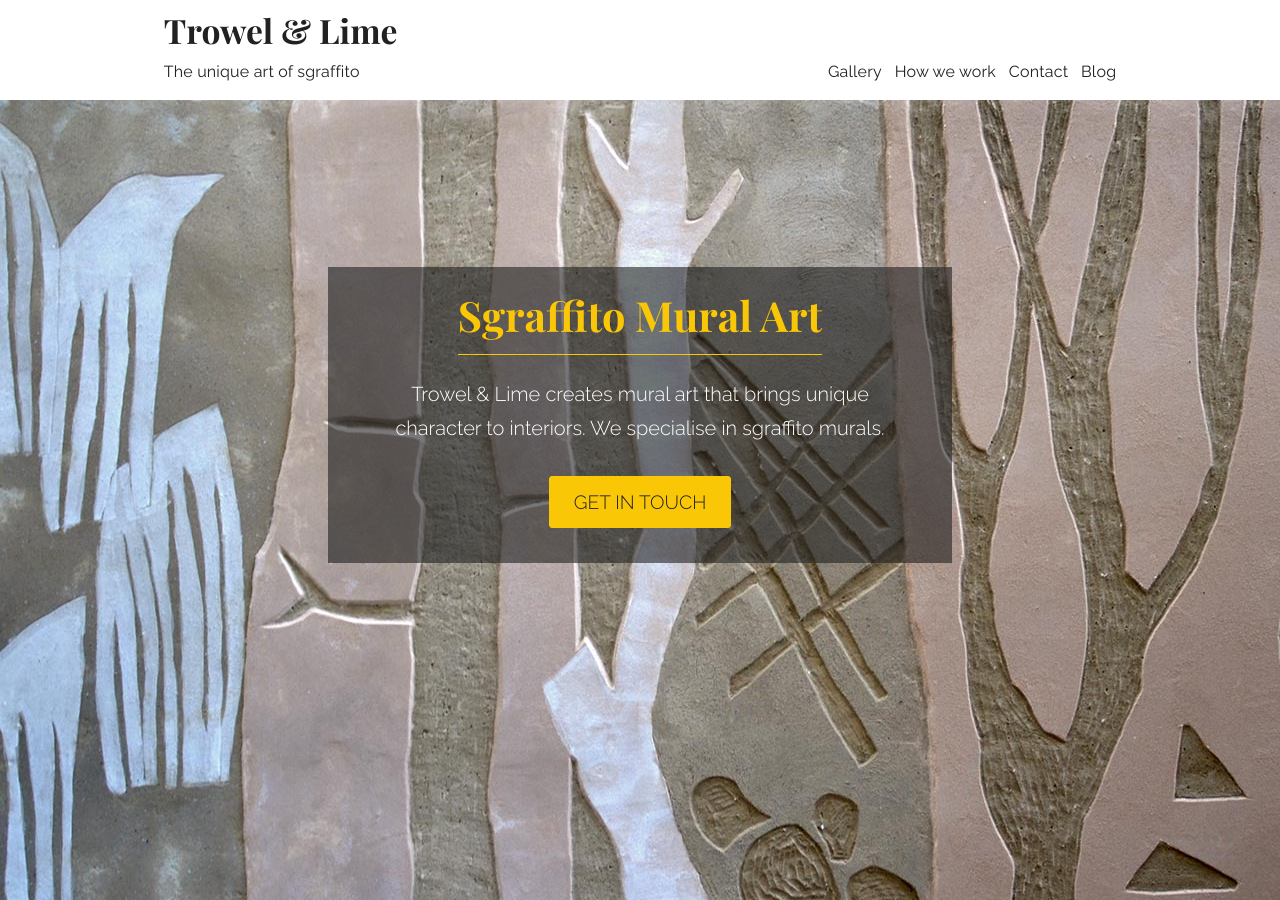
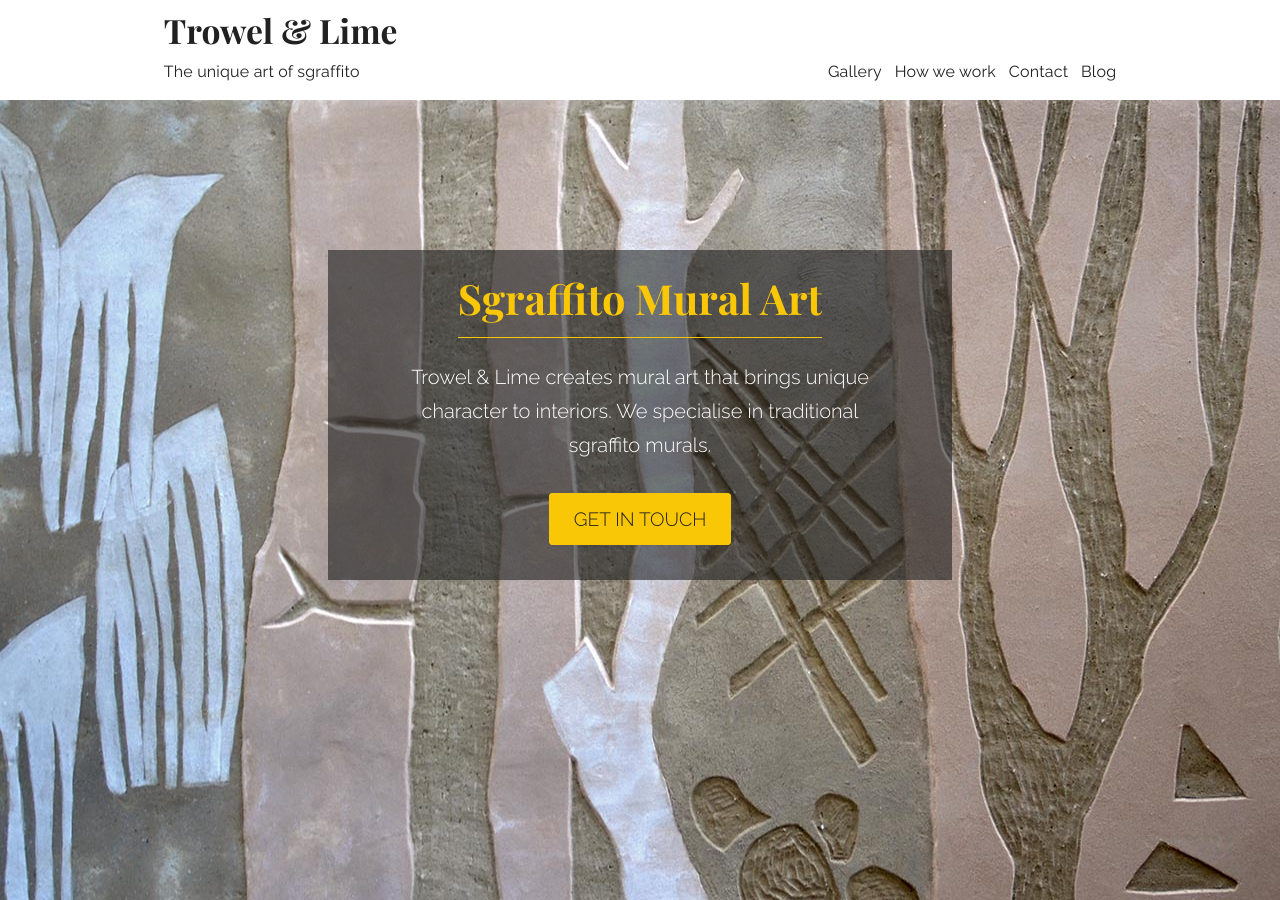
Before and after one commit to marek-kultys/trowel-and-lime, a Jekyll site: the page built from index.html, in a window 1280 px wide and 900 px high. Built offline with Jekyll 4.4.1, drawn with Linux system fonts in a browser that asks for light colours; some of the changed text lies outside the part shown.

Commit message:
Improve copy in home page

```diff
--- a/index.html
+++ b/index.html
@@ -11,7 +11,7 @@
             <div class="hero-text-wrapper">
                <div class="hero-text">
                   <h2>Sgraffito Mural Art</h2>
-                  <p>Trowel & Lime creates mural art that brings unique character to interiors. We specialise in sgraffito murals.</p>
+                  <p>Trowel & Lime creates mural art that brings unique character to interiors. We specialise in traditional sgraffito murals.</p>
                   <a class="button" href="/contact">
                      <h5>GET IN TOUCH</h5>
                   </a>
@@ -28,7 +28,7 @@
             <div class="container">
                <div class="middle-grid text-center">
                   <p>Sgraffito is a traditional form of architectural fine art.</p>
-                  <p>It’s a special way for indoor and outdoor walls to stand out, in both living and working spaces.</p>
+                  <p>It’s a perfect way to establish a focal point, define a color palette, and create a mood for living and working interiors and exteriors.</p>
                   <a class="button margin-top" href="/gallery">
                      <h5>SEE OUR WORK</h5>
                   </a>
```
Also changed, not shown: other parts of index.html (+2 -2 lines).
